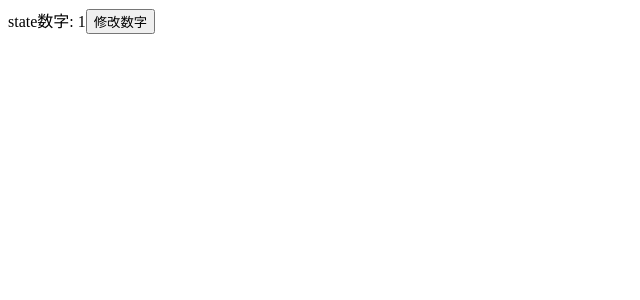
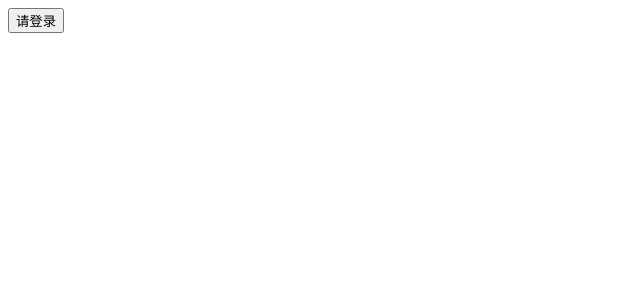
Before and after one commit to ranwawa/learning, a React (Create React App) app: page / in a window 1280 px wide. Shown: the top 300 px of the page, without its empty margins (0-640 px from the left). Built offline with nearby package versions, Linux system fonts and the light colour scheme.

Commit message:
feat(条件渲染):

```diff
--- /dev/null
+++ b/src/IfDemo.jsx
@@ -0,0 +1,38 @@
+/*
+ * 条件渲染
+ * */
+import React from 'react';
+
+export default class IfDemo extends React.Component {
+  constructor() {
+    super();
+    this.state = {
+      isLogin: false,
+      name: '',
+    };
+  }
+  render() {
+    return (
+      <div>
+        {
+          this.state.name ?
+            <div>
+              {this.state.name}
+              <button onClick={this.logout}> 退出 </button>
+            </div> :
+            <button onClick={this.login}>请登录</button>
+        }
+      </div>
+    );
+  }
+  login = () => {
+    this.setState({
+      name: 'rww',
+    });
+  };
+  logout = () => {
+    this.setState({
+      name: ''
+    })
+  }
+}
--- a/src/app.jsx
+++ b/src/app.jsx
@@ -1,7 +1,8 @@
 import React from "react";
+import IfDemo from './IfDemo';
+// import StateComponent from './StateComponent';
 // import LifecircleComponent from "./lifecircleComponent";
-import SetStateDemo from './setStateDemo';
-// import StateComponent from './StateComponent';
+// import SetStateDemo from './setStateDemo';
 export default class App extends React.Component {
   constructor() {
     super();
@@ -17,9 +18,10 @@ export default class App extends React.Component {
   render() {
     return (
       <div>
+        <IfDemo></IfDemo>
+        {/*<SetStateDemo />*/}
         {/*<LifecircleComponent title={this.state.title} />*/}
         {/*<div onClick={this.handleClickProps}>修改标题</div>*/}
-        <SetStateDemo />
       </div>
     );
   }
```
